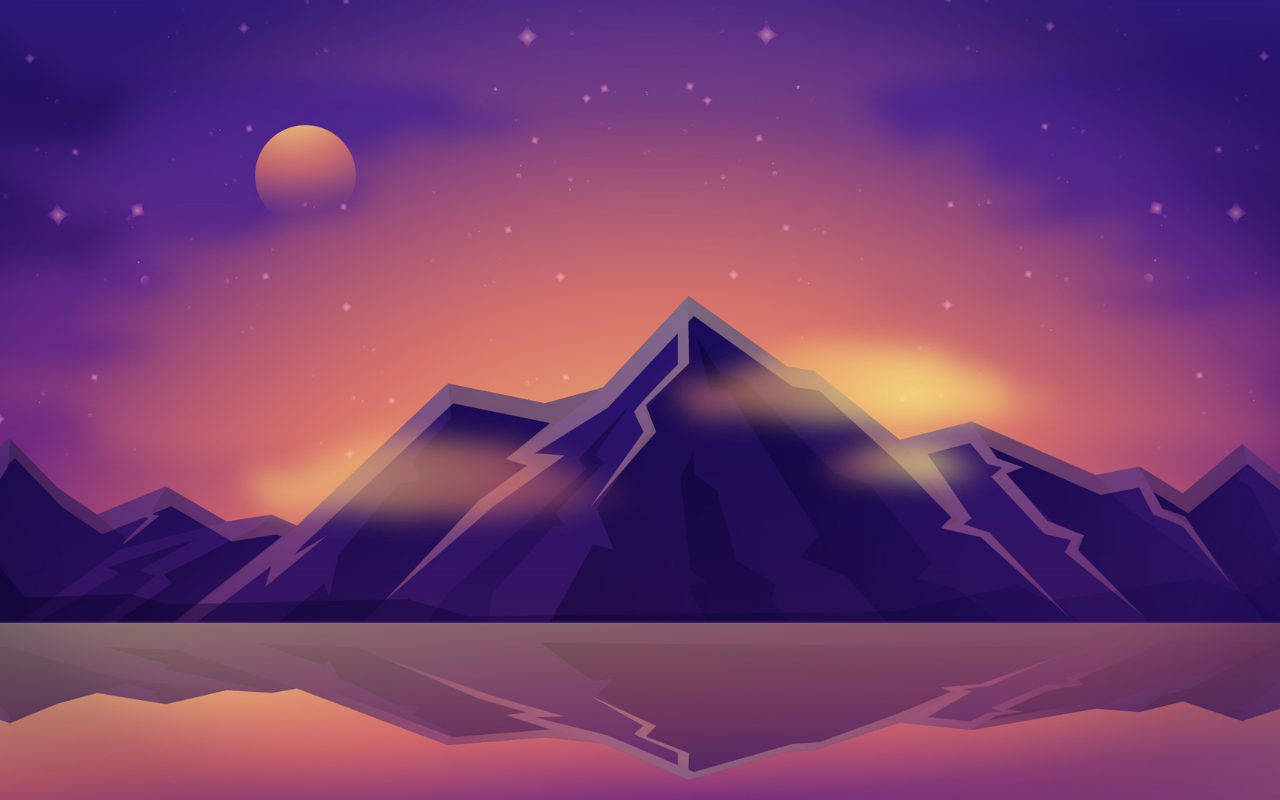
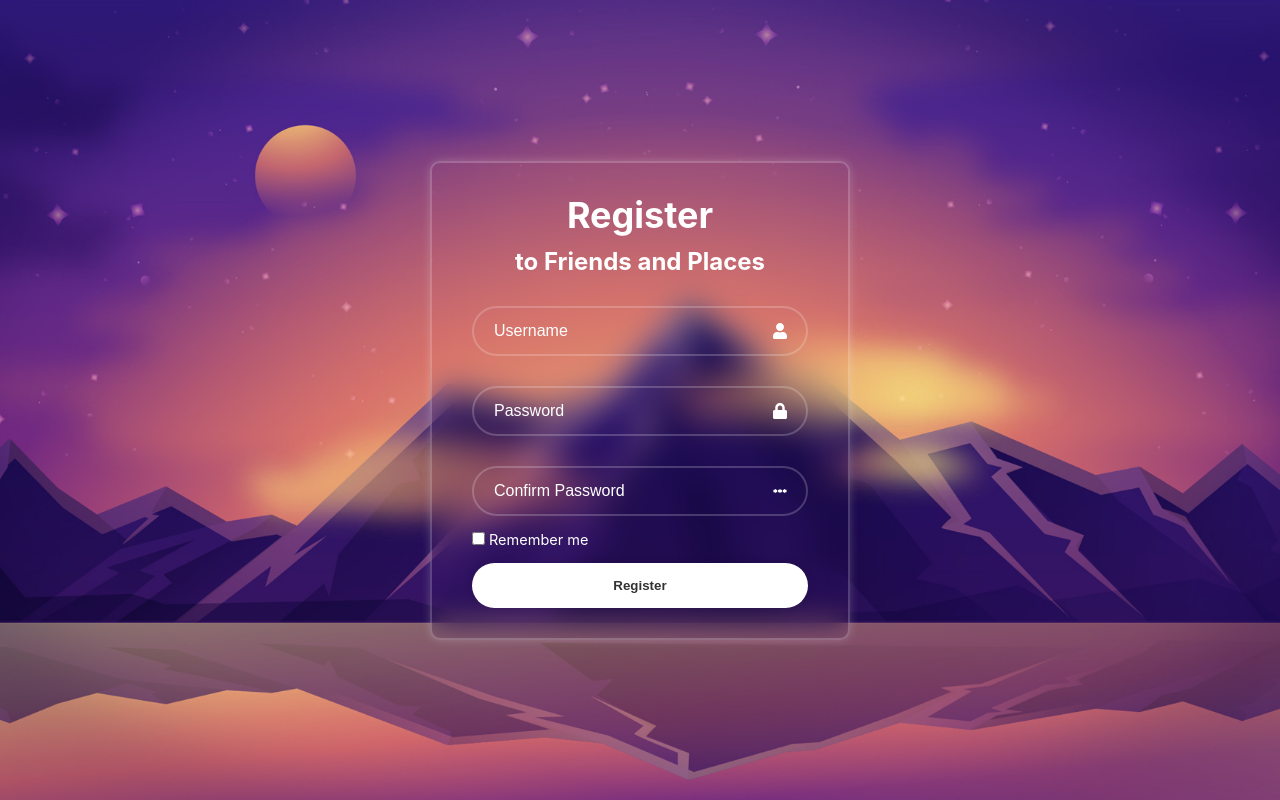
Before and after one commit to klanell/fap, a React (Create React App) app in the folder frontend/: page /register in a window 1280 px wide. Before the commit this address had no page. Built offline with nearby package versions, Linux system fonts and the light colour scheme.

Commit message:
Register-Page

```diff
--- a/frontend/src/App.tsx
+++ b/frontend/src/App.tsx
@@ -2,8 +2,8 @@ import React from 'react';
 import './App.css';
 import MapComponent from "./map/MapComponent";
 import {BrowserRouter, Route, Routes} from "react-router-dom";
-import Login from "./login/Login";
-import ReactDOM from "react-dom/client";
+import LoginForm from "./login/loginForm/LoginForm";
+import RegisterForm from "./login/register/RegisterForm";
 
 function App() {
     return (
@@ -12,7 +12,8 @@ function App() {
             <BrowserRouter>
                 <Routes>
                     <Route path="/" element={<MapComponent/>}/>
-                    <Route path="/login" element={<Login/>}/>
+                    <Route path="/login" element={<LoginForm/>}/>
+                    <Route path="/register" element={<RegisterForm/>}/>
                 </Routes>
             </BrowserRouter>
         </div>
--- a/frontend/src/login/Login.tsx
+++ b/frontend/src/login/Login.tsx
@@ -1,5 +1,5 @@
 import React from 'react';
-import LoginForm from "./LoginForm/LoginForm";
+import LoginForm from "./loginForm/LoginForm";
 function Login () {
     return (
         <div>
--- a/frontend/src/login/LoginForm/LoginForm.css
+++ b/frontend/src/login/loginForm/LoginForm.css
@@ -36,6 +36,11 @@ code {
 
 .wrapper h1 {
     font-size: 36px;
+    text-align: center;
+}
+.wrapper h2 {
+    padding-top: 10px;
+    font-size: 1.5em;
     text-align: center;
 }
 
--- a/frontend/src/login/LoginForm/LoginForm.tsx
+++ b/frontend/src/login/loginForm/LoginForm.tsx
@@ -1,19 +1,19 @@
 import React from 'react';
 import './LoginForm.css';
-import { FaUser } from "react-icons/fa";
-import { FaLock } from "react-icons/fa";
+import { FaUser,FaLock } from "react-icons/fa";
 
 const LoginForm = () => {
     return (
         <div className="wrapper">
             <form action="">
-                <h1>Login Form</h1>
+                <h1>Login</h1>
+                <h2>We're glad to see you again!</h2>
                 <div className="input-box">
                     <input type="text" placeholder="Username" required/>
                     <FaUser className='icon'/>
                 </div>
                 <div className="input-box">
-                    <input type="text" placeholder="Password" required/>
+                    <input type="password" placeholder="Password" required/>
                     <FaLock className='icon'/>
                 </div>
                 <div className="remember-forgot">
@@ -22,7 +22,7 @@ const LoginForm = () => {
                 </div>
                 <button type="submit">Login</button>
                 <div className="register-link">
-                    <p>Don't have an account? <a href="#">Register</a></p>
+                    <p>Don't have an account? <a href="../register">Register</a></p>
                 </div>
             </form>
         </div>
--- /dev/null
+++ b/frontend/src/login/register/RegisterForm.tsx
@@ -0,0 +1,32 @@
+import React from 'react';
+import '../loginForm/LoginForm.css';
+import {FaLock, FaUser} from "react-icons/fa";
+import { TbPassword } from "react-icons/tb";
+
+const RegisterForm = () => {
+    return (
+        <div className="wrapper">
+            <form action="">
+                <h1>Register</h1>
+                <h2>to Friends and Places</h2>
+                <div className="input-box">
+                    <input type="text" placeholder="Username" required/>
+                    <FaUser className='icon'/>
+                </div>
+                <div className="input-box">
+                    <input type="password" placeholder="Password" required/>
+                    <FaLock className='icon'/>
+                </div>
+                    <div className="input-box">
+                        <input type="password" placeholder="Confirm Password" required/>
+                        <TbPassword className='icon'/>
+                </div>
+                <div className="remember-forgot">
+                    <label><input type="checkbox"/>Remember me</label>
+                </div>
+                <button type="submit">Register</button>
+            </form>
+        </div>
+    );
+}
+export default RegisterForm;
```
